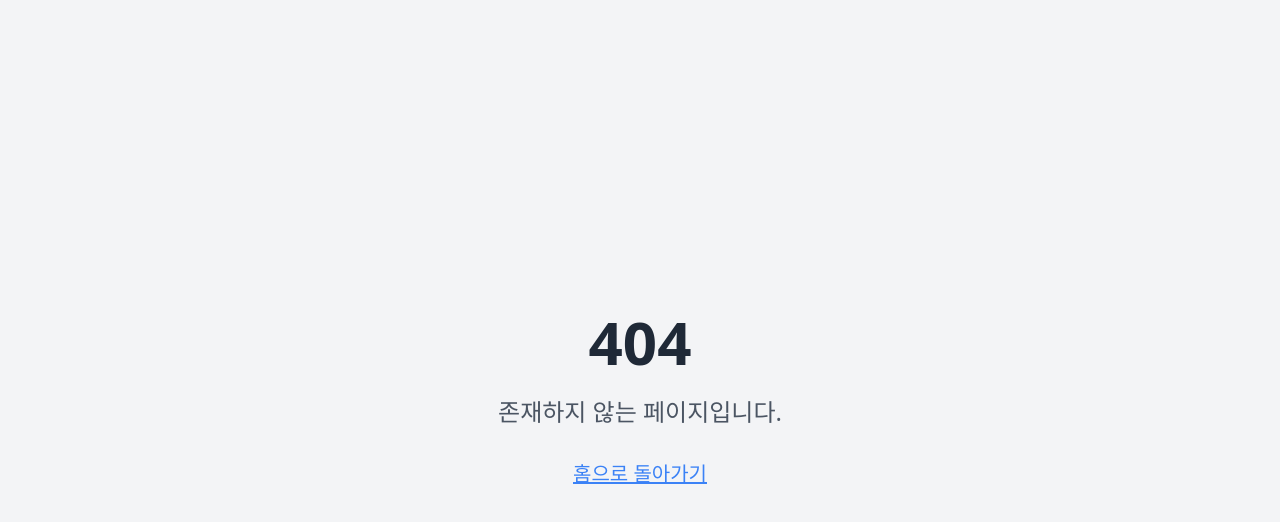
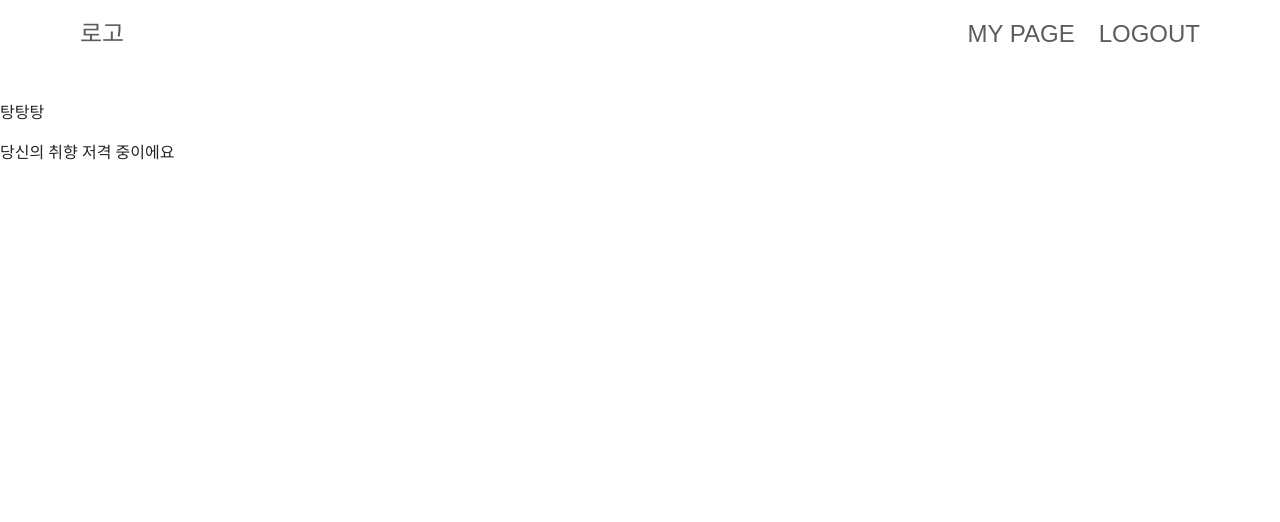
Before and after one commit to jerimy321/perfume-client, a React (Create React App) app: page /match in a window 1280 px wide. Before the commit this address had no page. Shown: the top 522 px of the page. Built offline with nearby package versions, Linux system fonts and the light colour scheme.

Commit message:
create: matchingpage

```diff
--- a/src/App.tsx
+++ b/src/App.tsx
@@ -6,6 +6,7 @@ import NaverCallback from './pages/naverCallback';
 import NotFound from './pages/notfound';
 import Layout from './layouts/layout';
 import NoHeaderLayout from './layouts/noHeaderLayout';
+import MatchingPage from './pages/matchingpage';
 
 function App() {
   return (
@@ -16,6 +17,7 @@ function App() {
           <Route path="main" element={<Main />} />
           <Route path="mypage" element={<Mypage />} />
           <Route path="callback" element={<NaverCallback />} />
+          <Route path="match" element={<MatchingPage />} />
         </Route>
         <Route path="*" element={<NoHeaderLayout />}>
           <Route path="*" element={<NotFound />} />
--- /dev/null
+++ b/src/pages/matchingpage.tsx
@@ -0,0 +1,7 @@
+export default function MatchingPage() {
+  return (
+    <div>
+      <p>탕탕탕</p> <p>당신의 취향 저격 중이에요</p>
+    </div>
+  );
+}
```
